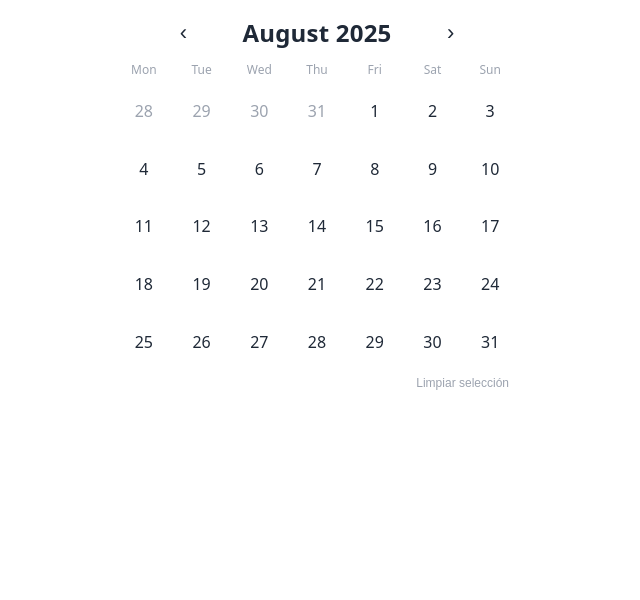
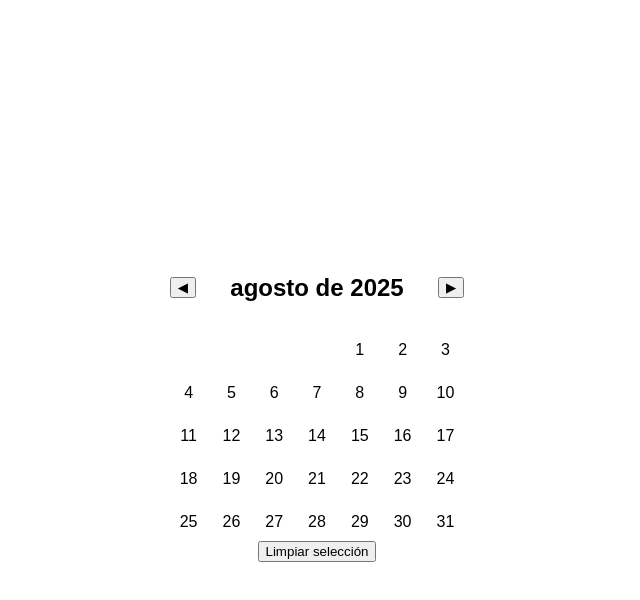
Before and after one commit to creyesber/calendario-looker, a plain HTML site: page index.html in a window 1280 px wide. Shown: the whole page, without its empty margins (323-963 px from the left). Drawn offline with Linux system fonts and the light colour scheme.

Commit message:
Update index.html

```diff
--- a/index.html
+++ b/index.html
@@ -1,54 +1,154 @@
 <!DOCTYPE html>
-<html>
+<html lang="es">
 <head>
-  <meta charset="utf-8"/>
-  <meta name="viewport" content="width=device-width,initial-scale=1"/>
+  <meta charset="UTF-8">
+  <meta name="viewport" content="width=device-width, initial-scale=1.0">
+  <title>Calendario con Rango</title>
+  <link rel="stylesheet" href="styles.css">
   <style>
-    :root { --fg:#1f2937; --muted:#9ca3af; --light:#f3f4f6; --ring:#111827; --accent:#2563eb; --accent-soft:rgba(37,99,235,.15); }
-    *{box-sizing:border-box}
-    body{margin:0; font-family: ui-sans-serif, system-ui, -apple-system, Segoe UI, Roboto, Helvetica, Arial;}
-    .cal{ max-width: 420px; margin: 0 auto; padding: 8px 12px; color: var(--fg); }
-    .hdr{ display:flex; align-items:center; justify-content:center; gap:12px; margin: 8px 0 12px; }
-    .arrow{ border:none; background:transparent; font-size:22px; line-height:1; cursor:pointer; padding:4px 8px; color:var(--fg); }
-    .title{ font-size:24px; font-weight:700; letter-spacing:.2px; min-width: 220px; text-align:center; }
-    .grid{ display:grid; grid-template-columns: repeat(7, 1fr); gap: 8px; }
-    .dow{ text-align:center; font-size:12px; color:var(--muted); }
-    .cell{
-      aspect-ratio:1/1; /* cuadrado */
-      display:flex; align-items:center; justify-content:center;
-      border-radius:10px; cursor:pointer; position:relative;
-      user-select:none; font-weight:500;
+    body {
+      font-family: Arial, sans-serif;
+      display: flex;
+      justify-content: center;
+      align-items: center;
+      height: 100vh;
     }
-    .cell.muted{ color: var(--muted); }
-    .dot{
-      position:absolute; inset:4px;
-      display:flex; align-items:center; justify-content:center;
-      border-radius:999px;
+    .calendar {
+      max-width: 350px;
+      text-align: center;
     }
-    /* Selección suave (fechas adicionales) */
-    /* .cell.sel .dot{ background: var(--accent-soft); } */
-    .cell.active .dot{ background: var(--accent); color: white; }
-    /* Día activo (último clic) */
-    .cell.active .dot{ background: var(--accent); color: white; }
-    /* Enfoque al pasar */
-    .cell:hover { outline: 2px solid var(--light); }
-    .toolbar{ display:flex; justify-content:flex-end; margin-top:8px; }
-    .clear{ border:none; background:transparent; color:var(--muted); cursor:pointer; font-size:12px; }
-
-    /* Rango (dentro del rango seleccionado) */
-  .cell.inrange .dot{ background: var(--accent-soft); }
-
-  /* Extremos del rango (inicio y fin) */
-  .cell.endpoint .dot{ background: var(--accent); color: white; }
-
-  /* (Opcional) elimina clases antiguas si las tenías: */
-  /* .cell.sel .dot{ background: var(--accent-soft); } */
-  /* .cell.active .dot{ background: var(--accent); color:white; } */
-
+    .calendar-header {
+      display: flex;
+      justify-content: space-between;
+      align-items: center;
+      margin-bottom: 10px;
+    }
+    .calendar-grid {
+      display: grid;
+      grid-template-columns: repeat(7, 1fr);
+      gap: 5px;
+    }
+    .day {
+      padding: 10px;
+      border-radius: 50%;
+      cursor: pointer;
+    }
+    .day:hover {
+      background-color: #f0f0f0;
+    }
+    .selected-start, .selected-end {
+      background-color: #1a73e8;
+      color: white;
+    }
+    .in-range {
+      background-color: #cde1ff;
+    }
+    .day.disabled {
+      color: #ccc;
+      cursor: default;
+    }
   </style>
 </head>
 <body>
-  <div id="root" class="cal"></div>
-  <script src="main.js"></script>
+  <div class="calendar">
+    <div class="calendar-header">
+      <button id="prev-month">◀</button>
+      <h2 id="month-year"></h2>
+      <button id="next-month">▶</button>
+    </div>
+    <div class="calendar-grid" id="calendar-grid"></div>
+    <button id="clear">Limpiar selección</button>
+  </div>
+
+  <script>
+    const monthYear = document.getElementById("month-year");
+    const calendarGrid = document.getElementById("calendar-grid");
+    const prevMonthBtn = document.getElementById("prev-month");
+    const nextMonthBtn = document.getElementById("next-month");
+    const clearBtn = document.getElementById("clear");
+
+    let currentDate = new Date();
+    let startDate = null;
+    let endDate = null;
+
+    function renderCalendar() {
+      calendarGrid.innerHTML = "";
+      const year = currentDate.getFullYear();
+      const month = currentDate.getMonth();
+      const firstDay = new Date(year, month, 1).getDay();
+      const daysInMonth = new Date(year, month + 1, 0).getDate();
+
+      monthYear.textContent = currentDate.toLocaleString("es-ES", {
+        month: "long",
+        year: "numeric",
+      });
+
+      const startDay = firstDay === 0 ? 6 : firstDay - 1;
+
+      for (let i = 0; i < startDay; i++) {
+        const empty = document.createElement("div");
+        calendarGrid.appendChild(empty);
+      }
+
+      for (let day = 1; day <= daysInMonth; day++) {
+        const dayElement = document.createElement("div");
+        dayElement.textContent = day;
+        dayElement.classList.add("day");
+
+        const thisDate = new Date(year, month, day);
+
+        if (startDate && sameDay(thisDate, startDate)) {
+          dayElement.classList.add("selected-start");
+        } else if (endDate && sameDay(thisDate, endDate)) {
+          dayElement.classList.add("selected-end");
+        } else if (startDate && endDate && thisDate > startDate && thisDate < endDate) {
+          dayElement.classList.add("in-range");
+        }
+
+        dayElement.addEventListener("click", () => selectDate(thisDate));
+
+        calendarGrid.appendChild(dayElement);
+      }
+    }
+
+    function sameDay(d1, d2) {
+      return (
+        d1.getDate() === d2.getDate() &&
+        d1.getMonth() === d2.getMonth() &&
+        d1.getFullYear() === d2.getFullYear()
+      );
+    }
+
+    function selectDate(date) {
+      if (!startDate || (startDate && endDate)) {
+        startDate = date;
+        endDate = null;
+      } else if (date < startDate) {
+        endDate = startDate;
+        startDate = date;
+      } else {
+        endDate = date;
+      }
+      renderCalendar();
+    }
+
+    prevMonthBtn.addEventListener("click", () => {
+      currentDate.setMonth(currentDate.getMonth() - 1);
+      renderCalendar();
+    });
+
+    nextMonthBtn.addEventListener("click", () => {
+      currentDate.setMonth(currentDate.getMonth() + 1);
+      renderCalendar();
+    });
+
+    clearBtn.addEventListener("click", () => {
+      startDate = null;
+      endDate = null;
+      renderCalendar();
+    });
+
+    renderCalendar();
+  </script>
 </body>
 </html>
```
